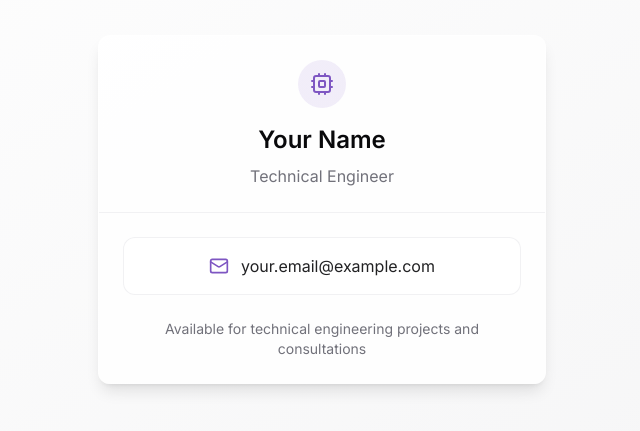
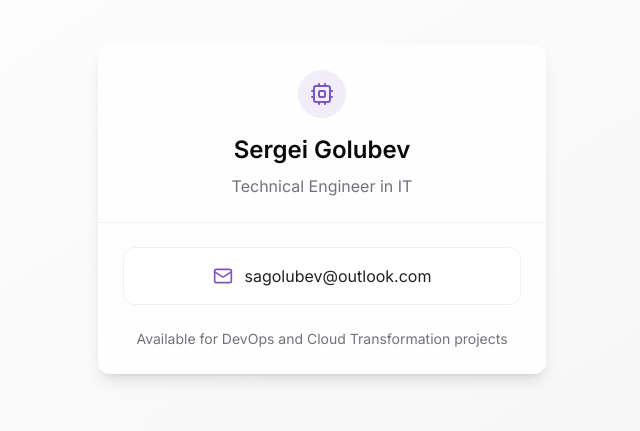
Before and after one commit to sigiuscom/folio, a React (Vite) app: page / in a window 1280 px wide. Shown: the part 191-622 px from the top of the page, without its empty margins (318-958 px from the left). Built offline with nearby package versions, Linux system fonts and the light colour scheme.

Commit message:
Update profile information
Update profile to include name, email, and job title.  Also added information about available services.

```diff
--- a/src/pages/Index.tsx
+++ b/src/pages/Index.tsx
@@ -5,7 +5,7 @@ import { toast } from "sonner";
 
 const Index = () => {
   const [copied, setCopied] = useState(false);
-  const email = "your.email@example.com"; // Replace with your actual email
+  const email = "sagolubev@outlook.com";
 
   const copyEmail = () => {
     navigator.clipboard.writeText(email);
@@ -23,8 +23,8 @@ const Index = () => {
             <div className="inline-flex items-center justify-center w-12 h-12 mb-4 rounded-full bg-primary/10">
               <Cpu className="w-6 h-6 text-primary" />
             </div>
-            <h1 className="text-2xl font-semibold mb-2">Your Name</h1>
-            <p className="text-muted-foreground">Technical Engineer</p>
+            <h1 className="text-2xl font-semibold mb-2">Sergei Golubev</h1>
+            <p className="text-muted-foreground">Technical Engineer in IT</p>
           </div>
 
           {/* Contact Section */}
@@ -41,7 +41,7 @@ const Index = () => {
 
             {/* Additional Info */}
             <p className="text-sm text-muted-foreground text-center mt-6">
-              Available for technical engineering projects and consultations
+              Available for DevOps and Cloud Transformation projects
             </p>
           </div>
         </div>
```
